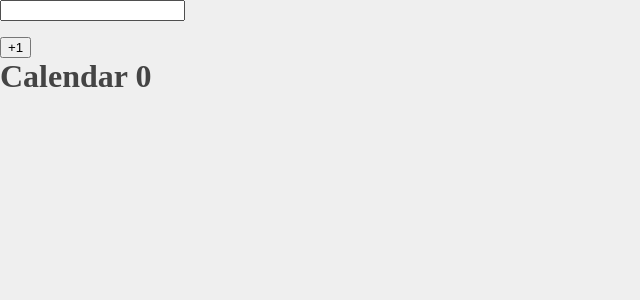
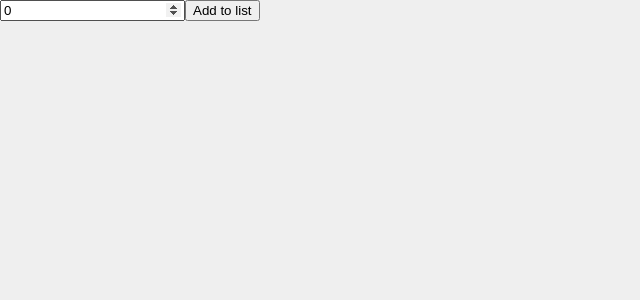
Before and after one commit to MrGreen0000/learn_dymareact_11march2023, a React (Create React App) app: page / in a window 1280 px wide. Shown: the top 300 px of the page, without its empty margins (0-640 px from the left). Built offline with nearby package versions, Linux system fonts and the light colour scheme.

Commit message:
mise en cache d'uncomposant avec useMemo()

```diff
--- a/src/App.js
+++ b/src/App.js
@@ -1,21 +1,48 @@
-import { useState } from "react";
-import Calendar from "./Calendar";
+import { useMemo, useState } from "react";
 
 function App() {
   console.log("render App");
-  const [value, setValue] = useState("");
-  const [count, setCount] = useState(0);
+  const [value, setValue] = useState(0);
+  const [list, setList] = useState([]);
+
+  function complexeCalculayion(list) {
+    console.log("complexe function invocation");
+    return list.map((l) => {
+      for (let i = 0; i < 100000; i++) {
+        l = i;
+      }
+      return l;
+    });
+  }
+
+  const complexeList = useMemo(() => {
+    console.time("computation");
+    const res = complexeCalculayion(list);
+    console.timeEnd("computation");
+    return res;
+  }, [list]);
 
   return (
     <>
       <input
-        type="text"
+        type="number"
         value={value}
         onChange={(e) => setValue(e.target.value)}
       />
-      <p>{value}</p>
-      <button onClick={(e) => setCount(count + 1)}>+1</button>
-      <Calendar count={count} />
+
+      <button
+        onClick={() => {
+          setList([...list, value]);
+          setValue(0);
+        }}
+      >
+        Add to list
+      </button>
+      <ul>
+        {complexeList.map((cl, i) => (
+          <li key={i}>{cl}</li>
+        ))}
+      </ul>
     </>
   );
 }
--- a/src/Calendar.js
+++ /dev/null
@@ -1,8 +0,0 @@
-import { memo } from "react";
-
-function Calendar({ count }) {
-  console.log("render Calendar");
-  return <h1>Calendar {count}</h1>;
-}
-
-export default memo(Calendar, (prevProp, nextProp) => {});
```
